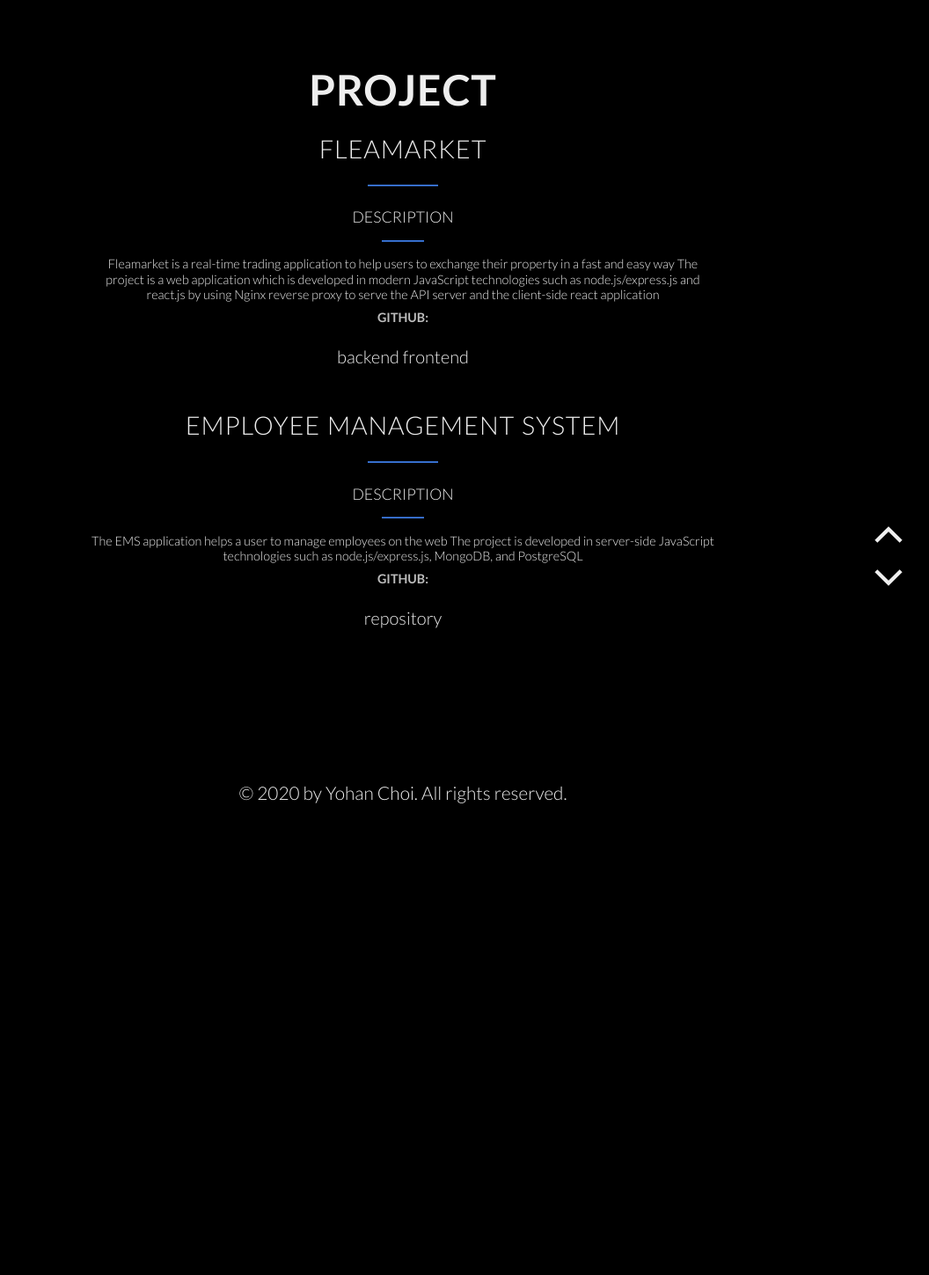
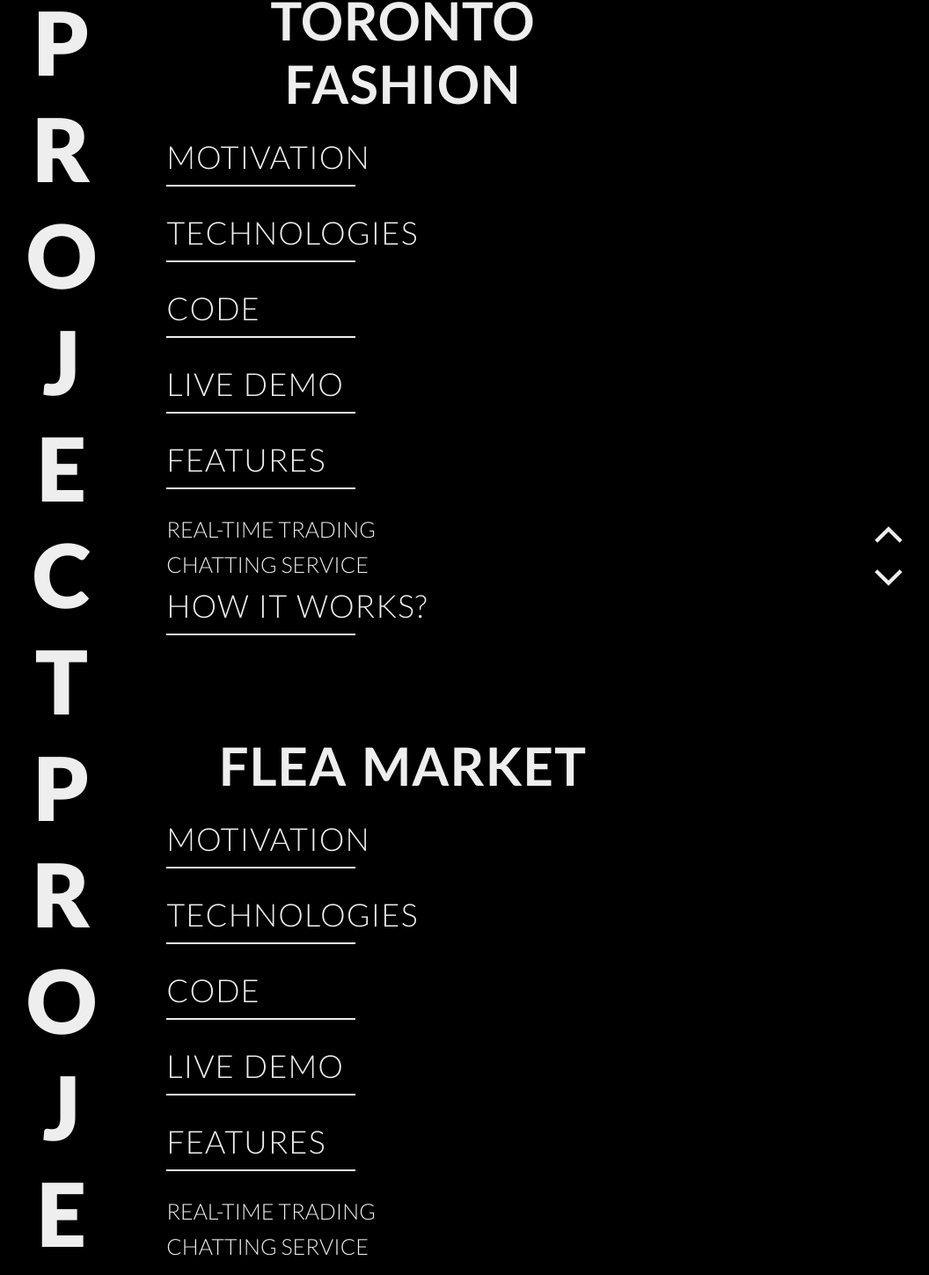
Before and after one commit to cyh0968/portfolio-website, a Next.js app: page /project in a window 1280 px wide. Shown: the part 73-1522 px from the top of the page at 88% size, without its empty margins (182-1238 px from the left). Before the commit the page ends 1021 px from the top, so only its background shows below. Built offline with nearby package versions, Linux system fonts and the light colour scheme.

Commit message:
fix: updated new styles

```diff
--- a/components/layout/footer/footer.component.jsx
+++ b/components/layout/footer/footer.component.jsx
@@ -1,9 +1,40 @@
 import styles from './footer.module.scss';
 import utilStyles from '../../../styles/utils.module.scss';
+import { LinkedInIcon, GithubIcon, TwitterIcon, MailIcon } from '../../ui-components';
+
 function Footer() {
     return (
         <footer>
             <div className={styles.footerContainer}>
+                <div className={styles.footerContact} id="contact">
+                    <a
+                        href="https://www.linkedin.com/in/yohan-choi-dev/"
+                        target="_blank"
+                        className={utilStyles.link}
+                        title="LinkedIn"
+                    >
+                        <LinkedInIcon name="logo-linkedin" className={utilStyles.iconMd}></LinkedInIcon>
+                    </a>
+                    <a
+                        href="https://github.com/yohan-choi-dev"
+                        target="_blank"
+                        className={utilStyles.link}
+                        title="GitHub"
+                    >
+                        <GithubIcon name="logo-github" className={utilStyles.iconMd}></GithubIcon>
+                    </a>
+                    <a
+                        href="https://twitter.com/remember2019"
+                        target="_blank"
+                        className={utilStyles.link}
+                        title="Twitter"
+                    >
+                        <TwitterIcon name="logo-twitter" className={utilStyles.iconMd}></TwitterIcon>
+                    </a>
+                    <a href="malito:yohan.choi.dev@gmail.com" target="_blank" className={utilStyles.link}>
+                        <MailIcon name="mail-outline" className={utilStyles.iconMd} title="Mail"></MailIcon>
+                    </a>
+                </div>
                 <div className={styles.footerText}>
                     <p className={utilStyles.small}>&copy; 2020 by Yohan Choi. All rights reserved.</p>
                 </div>
--- a/components/layout/footer/footer.module.scss
+++ b/components/layout/footer/footer.module.scss
@@ -1,12 +1,16 @@
 /* Footer */
 .footerContainer {
-    height: 5rem;
-    vertical-align: baseline;
+    margin-top: 2rem;
     bottom: 0;
 }
 
+.footerContact {
+    display: flex;
+    justify-content: center;
+}
+
 .footerText {
-    margin: 0 auto;
-    padding-top: 2rem;
+    padding-top: 1rem;
+    padding-bottom: 1rem;
     text-align: center;
 }
--- a/components/layout/navigation/navigation.component.jsx
+++ b/components/layout/navigation/navigation.component.jsx
@@ -54,7 +54,7 @@ function Navigation() {
                             </Link>
                         </li>
                         <li className={styles.item}>
-                            <Link href="/contact">
+                            <Link href="#contact">
                                 <a className={styles.link}>Contact</a>
                             </Link>
                         </li>
--- a/pages/contact/index.module.scss
+++ /dev/null
@@ -1,30 +0,0 @@
-/* List */
-.list {
-    list-style: none;
-    margin-bottom: 0.3rem;
-    &::before {
-        margin-right: 0.25rem;
-    }
-}
-
-/* link */
-.link {
-    &,
-    &:link,
-    &:visited {
-        font-size: 1.8rem;
-        text-decoration: none;
-        text-transform: uppercase;
-        color: var(--white);
-        letter-spacing: 1px;
-        word-spacing: 2px;
-        text-align: center;
-        margin-bottom: 1.5rem;
-    }
-
-    &:hover,
-    &:active {
-        color: var(--accent-color);
-        transition: all 0.4s;
-    }
-}
--- a/pages/index.module.scss
+++ b/pages/index.module.scss
@@ -35,6 +35,7 @@
     flex-direction: column;
     justify-content: center;
     text-align: center;
+    margin-bottom: 5rem;
 }
 
 .leftAlign {
--- a/pages/project/index.jsx
+++ b/pages/project/index.jsx
@@ -6,52 +6,53 @@ function Project() {
         <Layout>
             <section className={utilStyles.section}>
                 <div className={utilStyles.sectionContent}>
-                    <h1 className={utilStyles.heading2Xl}>Project</h1>
-                    <h2 className={utilStyles.headingXl}>Fleamarket</h2>
-                    <div className={utilStyles.content}>
-                        <span className={utilStyles.details}>Description</span>
-                        <div className={utilStyles.paragraph}>
-                            Fleamarket is a real-time trading application to help users to exchange their property in a
-                            fast and easy way The project is a web application which is developed in modern JavaScript
-                            technologies such as node.js/express.js and react.js by using Nginx reverse proxy to serve
-                            the API server and the client-side react application
-                        </div>
-                        <h4 className={utilStyles.headingMd}>Github:</h4>&nbsp;
-                        <p>
-                            <a
-                                className={utilStyles.link}
-                                href="https://github.com/yohan-choi-dev/fleamarket-backend"
-                                target="_blank"
-                            >
-                                backend
-                            </a>
-                            &nbsp;
-                            <a
-                                className={utilStyles.link}
-                                href="https://github.com/yohan-choi-dev/fleamarket-frontend"
-                                target="_blank"
-                            >
-                                frontend
-                            </a>
-                        </p>
+                    <div className={utilStyles.sectionLeft}>
+                        <h1 className={utilStyles.sectionTitle}>Project</h1>
                     </div>
-                    <h2 className={utilStyles.headingXl}>Employee Management System</h2>
-                    <div className={utilStyles.content}>
-                        <span className={utilStyles.details}>Description</span>
-                        <div className={utilStyles.paragraph}>
-                            The EMS application helps a user to manage employees on the web The project is developed in
-                            server-side JavaScript technologies such as node.js/express.js, MongoDB, and PostgreSQL
-                        </div>
-                        <h4 className={utilStyles.headingMd}>Github:</h4>&nbsp;
-                        <p>
-                            <a
-                                className={utilStyles.link}
-                                href="https://github.com/yohan-choi-dev/employee-management-system"
-                                target="_blank"
-                            >
-                                repository
-                            </a>
-                        </p>
+                    <div className={utilStyles.sectionRight}>
+                        <h2 className={utilStyles.heading2Xl}>Toronto Fashion</h2>
+                        <h3 className={utilStyles.headingXl}>Motivation</h3>
+                        <h3 className={utilStyles.headingXl}>Technologies</h3>
+                        <h3 className={utilStyles.headingXl}>Code</h3>
+                        <h3 className={utilStyles.headingXl}>Live Demo</h3>
+                        <h3 className={utilStyles.headingXl}>Features</h3>
+                        <h4 className={utilStyles.headingLg}>Real-Time Trading</h4>
+                        <h4 className={utilStyles.headingLg}>Chatting Service</h4>
+                        <h3 className={utilStyles.headingXl}>How it works?</h3>
+                    </div>
+                </div>
+
+                <div className={utilStyles.sectionContent}>
+                    <div className={utilStyles.sectionLeft}>
+                        <h1 className={utilStyles.sectionTitle}>Project</h1>
+                    </div>
+                    <div className={utilStyles.sectionRight}>
+                        <h2 className={utilStyles.heading2Xl}>Flea Market</h2>
+                        <h3 className={utilStyles.headingXl}>Motivation</h3>
+                        <h3 className={utilStyles.headingXl}>Technologies</h3>
+                        <h3 className={utilStyles.headingXl}>Code</h3>
+                        <h3 className={utilStyles.headingXl}>Live Demo</h3>
+                        <h3 className={utilStyles.headingXl}>Features</h3>
+                        <h4 className={utilStyles.headingLg}>Real-Time Trading</h4>
+                        <h4 className={utilStyles.headingLg}>Chatting Service</h4>
+                        <h3 className={utilStyles.headingXl}>How it works?</h3>
+                    </div>
+                </div>
+
+                <div className={utilStyles.sectionContent}>
+                    <div className={utilStyles.sectionLeft}>
+                        <h1 className={utilStyles.sectionTitle}>&nbsp;Project</h1>
+                    </div>
+                    <div className={utilStyles.sectionRight}>
+                        <h2 className={utilStyles.heading2Xl}>Sorting Algorithm Visualizer</h2>
+                        <h3 className={utilStyles.headingXl}>Motivation</h3>
+                        <h3 className={utilStyles.headingXl}>Technologies</h3>
+                        <h3 className={utilStyles.headingXl}>Code</h3>
+                        <h3 className={utilStyles.headingXl}>Live Demo</h3>
+                        <h3 className={utilStyles.headingXl}>Features</h3>
+                        <h4 className={utilStyles.headingLg}>Sorting Algorithm</h4>
+                        <h4 className={utilStyles.headingLg}>Animation Controller</h4>
+                        <h3 className={utilStyles.headingXl}>How it works?</h3>
                     </div>
                 </div>
             </section>
--- a/styles/utils.module.scss
+++ b/styles/utils.module.scss
@@ -19,16 +19,33 @@
     flex-direction: column;
     align-items: center;
     align-content: space-between;
+    padding-bottom: 5rem;
+    margin-bottom: 5rem;
+    border-bottom: solid 1px var(--white);
+}
+
+.sectionLeft {
+    width: 20%;
+}
+
+.sectionRight {
+    width: 60%;
+}
+
+.sectionTitle {
+    color: var(--white);
+    font-weight: 900;
+    font-size: 5rem;
+    word-spacing: 4px;
+    letter-spacing: 1px;
+    writing-mode: vertical-lr;
+    text-orientation: upright;
+    text-transform: uppercase;
 }
 
 .sectionContent {
-    transition: all 0.2s ease-out;
-    transform: scale(0.8);
+    display: flex;
     width: 70%;
-    &:active,
-    &:hover {
-        transform: scale(1);
-    }
 }
 
 /* Headings */
@@ -51,18 +68,17 @@
     text-transform: uppercase;
     margin-bottom: 1.5rem;
     font-size: 1.8rem;
-    text-align: center;
+    text-align: left;
     word-spacing: 2px;
     letter-spacing: 1px;
 
     &::after {
         display: block;
+        margin-top: 0.5rem;
         height: 0.1rem;
-        background-color: var(--accent-color);
+        width: 40%;
+        background-color: var(--white);
         content: '';
-        width: 5rem;
-        margin: 0 auto;
-        margin-top: 1.5rem;
     }
 }
 
@@ -108,7 +124,7 @@
 /* Paragraphs */
 .content {
     margin-bottom: 3rem;
-    text-align: center;
+    text-align: left;
     z-index: 1;
 }
 
```
Also changed, not shown: pages/about/index.jsx (+27 -14 lines), pages/contact/index.jsx (deleted, +0 -48 lines), pages/index.jsx (+68 -0 lines).
